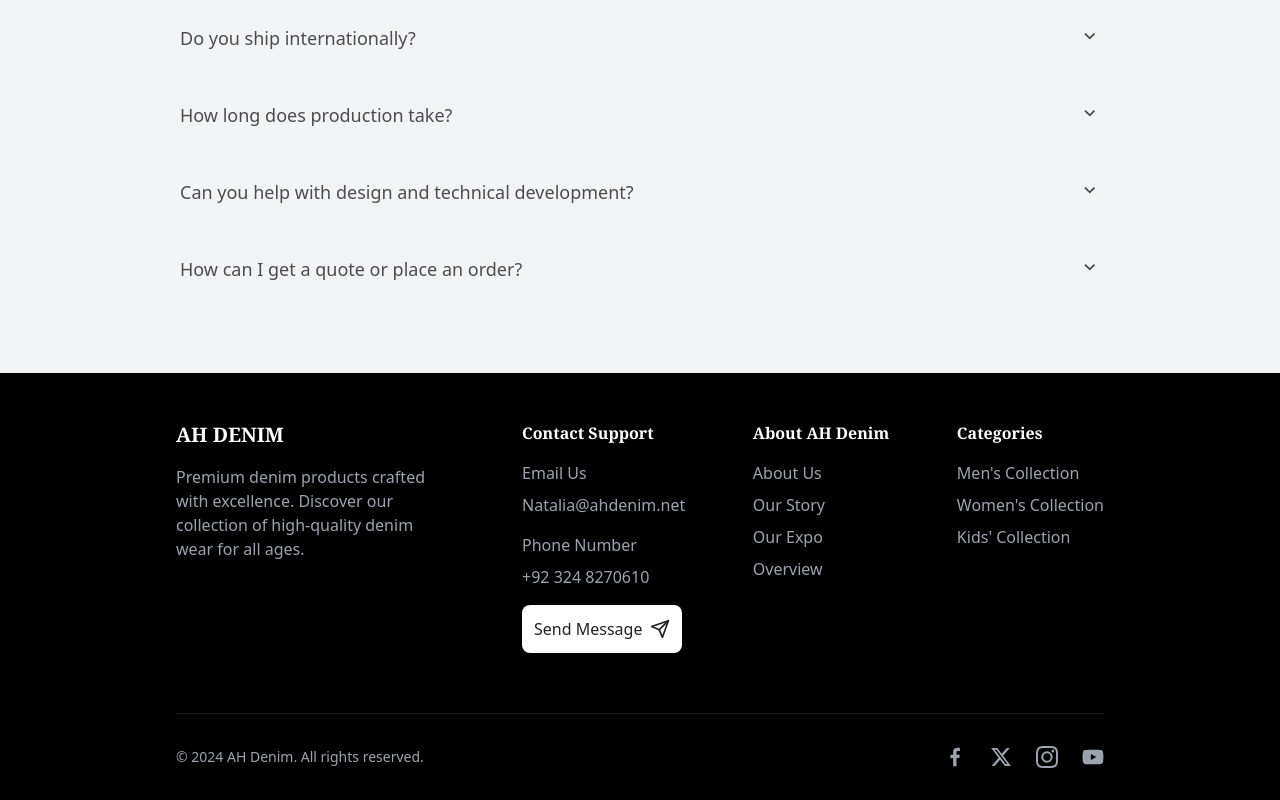
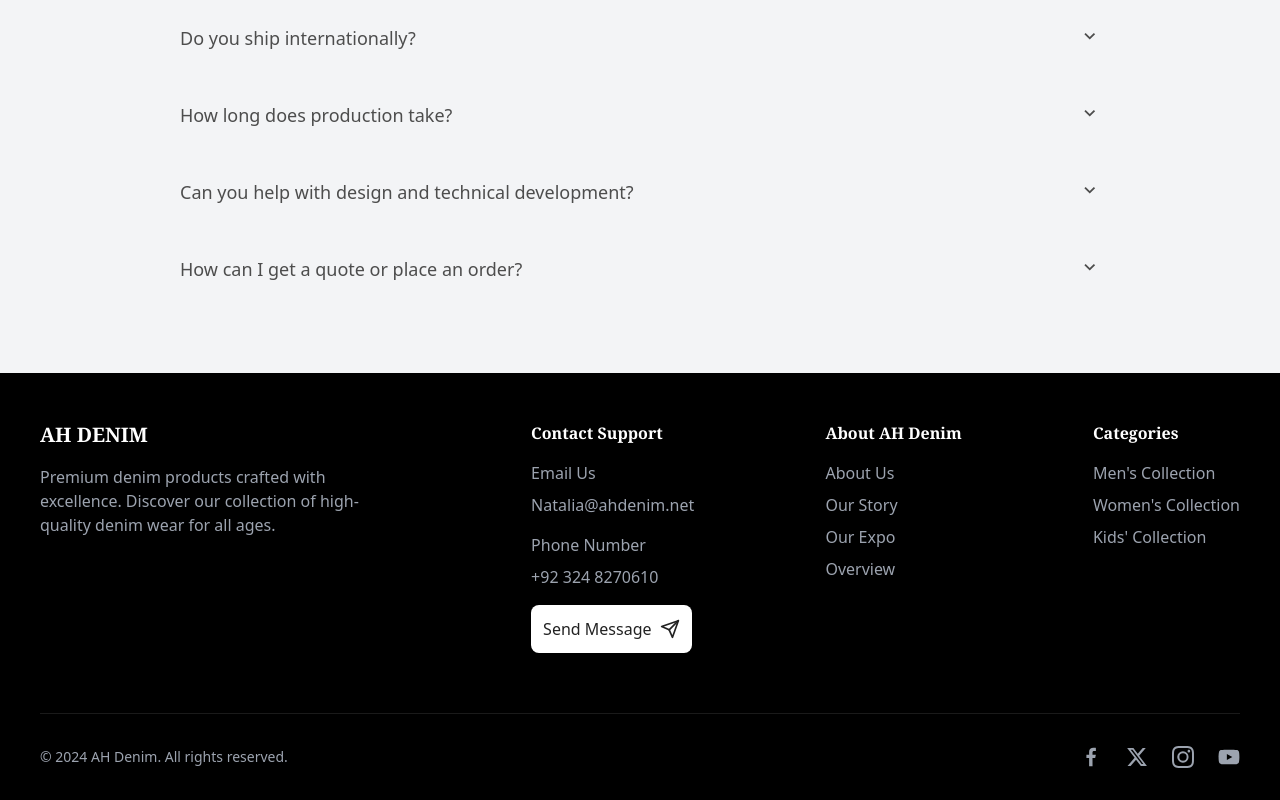
Before and after one commit to mr-saim-365/AH-DENIM, a React (Vite) app: page / in a window 1280 px wide. Shown: the part 7548-8348 px from the top of the page. Built offline with nearby package versions, Linux system fonts and the light colour scheme.

Commit message:
Gap reduce in footer.

```diff
--- a/src/components/Footer.tsx
+++ b/src/components/Footer.tsx
@@ -8,7 +8,7 @@ import { Link } from "react-router-dom";
 const Footer = () => {
   return (
     <footer className="bg-black text-white pt-12 pb-8 mt-auto">
-      <div className="max-w-[60rem] 2xl:max-w-[90rem] mx-auto px-4 text-[15px] sm:text-[16px]">
+      <div className=" px-10 text-[15px] sm:text-[16px]">
         <div className="flex flex-col gap-12 md:flex-row md:justify-between mb-12">
           <div className="w-full md:w-[30%]">
             <h3 className="text-xl font-bold font-serif mb-4">AH DENIM</h3>
```
